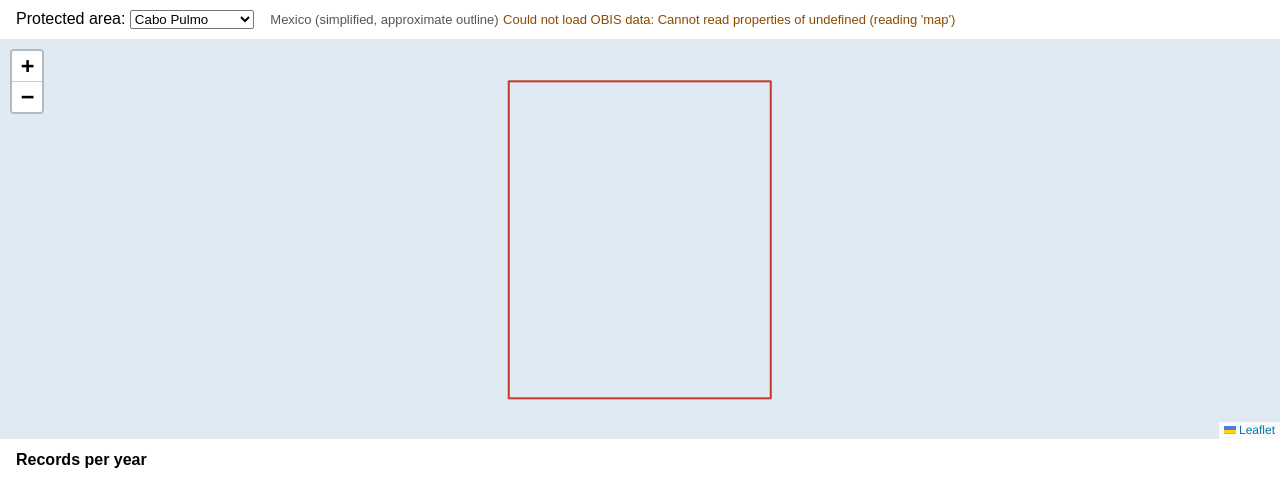
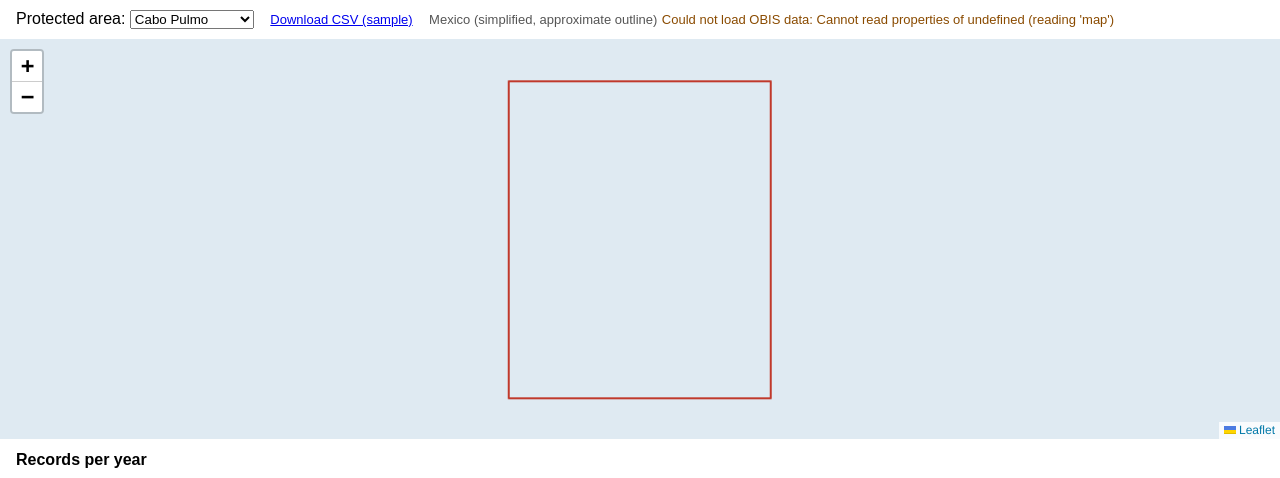
Before and after one commit to yeryani-tests/mpa-data-explorer, a Flask app: page / in a window 1280 px wide. Shown: the part 47-525 px from the top of the page. Run offline with Flask 3, Linux system fonts and the light colour scheme; data that the repository does not hold is empty.

Commit message:
Add CSV download with citation header

```diff
--- a/app.py
+++ b/app.py
@@ -1,3 +1,5 @@
+import csv
+import io
 import json
 import os
 import time
@@ -5,7 +7,7 @@ from datetime import date
 from pathlib import Path
 
 import requests
-from flask import Flask, abort, jsonify, render_template
+from flask import Flask, Response, abort, jsonify, render_template
 
 app = Flask(__name__)
 
@@ -14,6 +16,7 @@ OBIS_BASE = os.environ.get("OBIS_BASE_URL", "https://api.obis.org/v3")
 GRID_PRECISION = int(os.environ.get("GRID_PRECISION", "5"))
 CACHE_TTL = int(os.environ.get("CACHE_TTL_SECONDS", "3600"))
 TIMEOUT = int(os.environ.get("OBIS_TIMEOUT_SECONDS", "60"))
+CSV_MAX = int(os.environ.get("CSV_MAX_RECORDS", "1000"))
 
 AREAS = json.loads((Path(__file__).parent / "mpa_areas.json").read_text(encoding="utf-8"))
 FEATURES = {f["properties"]["id"]: f for f in AREAS["features"]}
@@ -94,3 +97,34 @@ def years(area_id):
         "empty_years": sum(1 for n in records if n == 0),
         "span_years": len(all_years),
     })
+
+
+CSV_COLUMNS = ["id", "occurrenceID", "scientificName", "aphiaID", "taxonRank", "phylum", "class",
+               "order", "family", "eventDate", "date_year", "decimalLatitude", "decimalLongitude",
+               "basisOfRecord", "datasetName", "dataset_id", "institutionCode"]
+
+
+@app.route("/api/areas/<area_id>/records.csv")
+def records_csv(area_id):
+    """A capped sample of the underlying records (presence only), with a citation header."""
+    feature = get_feature(area_id)
+    data = obis_get("occurrence", geometry=to_wkt(feature), size=CSV_MAX, absence="false")
+    results = data.get("results", [])
+    total = data.get("total", len(results))
+    name = feature["properties"]["name"]
+
+    out = io.StringIO()
+    out.write("# Source: OBIS (Ocean Biodiversity Information System), Intergovernmental "
+              "Oceanographic Commission of UNESCO, https://obis.org\n")
+    out.write(f"# Retrieved {date.today().isoformat()} via {OBIS_BASE}/occurrence for the "
+              f"approximate outline of {name}.\n")
+    out.write(f"# This file holds {len(results)} of {total} matching records (capped sample). "
+              "Cite OBIS and the individual datasets (dataset_id) when you reuse the data.\n")
+    writer = csv.writer(out)
+    writer.writerow(CSV_COLUMNS)
+    for rec in results:
+        writer.writerow([rec.get(c, "") for c in CSV_COLUMNS])
+
+    filename = f"obis_{area_id}_{date.today().isoformat()}.csv"
+    return Response(out.getvalue(), mimetype="text/csv",
+                    headers={"Content-Disposition": f"attachment; filename={filename}"})
--- a/templates/index.html
+++ b/templates/index.html
@@ -23,6 +23,7 @@
   <div id="controls">
     <label for="area">Protected area: </label>
     <select id="area"></select>
+        <a id="csv" href="#" style="margin-left:12px;font-size:13px">Download CSV (sample)</a>
     <span id="note"></span>
     <span id="status"></span>
   </div>
@@ -115,6 +116,7 @@
       outline = L.geoJSON(f, { style: { color: "#c0392b", weight: 2, fillOpacity: 0 } }).addTo(map);
       map.fitBounds(outline.getBounds(), { padding: [30, 30] });
       note.textContent = f.properties.country + " (simplified, approximate outline)";
+      document.getElementById("csv").href = "/api/areas/" + id + "/records.csv";
       loadData(id);
     }
 
```
